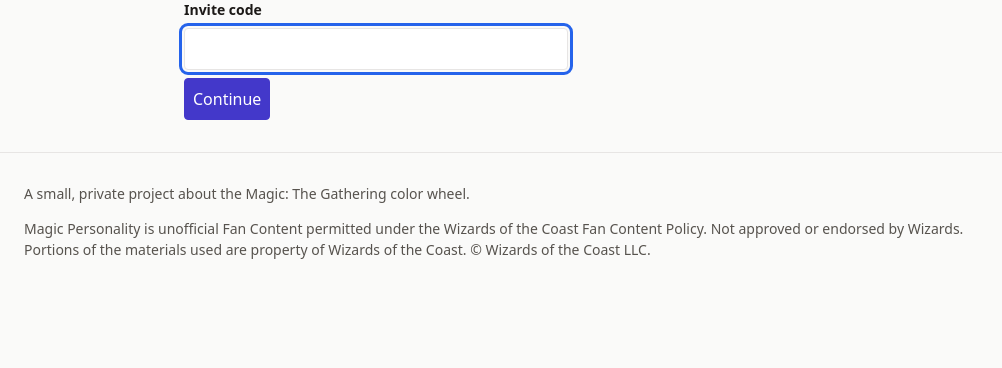
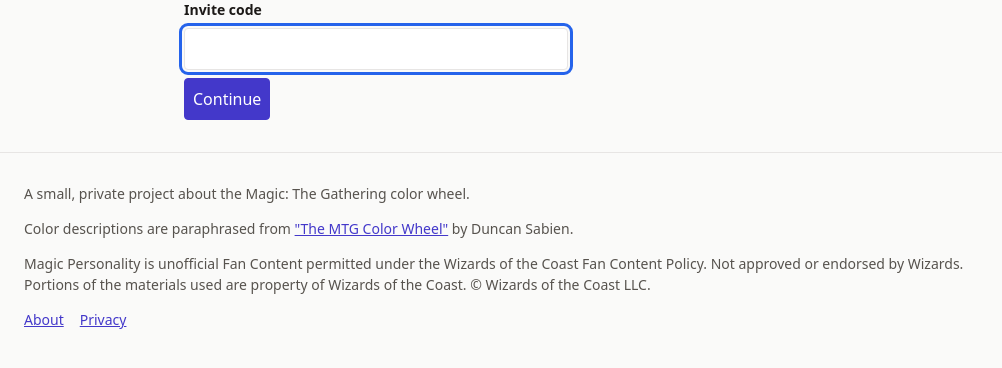
Before and after one commit to jana-ja/Magic_Personality, a Django app: page /gate/ in a window 1280 px wide. Shown: the part 227-595 px from the top of the page, without its empty margins (0-1002 px from the left). Run offline with Django 5.2, Linux system fonts and the light colour scheme.

Commit message:
feat: Rechtliches und About (Task 1.11)
Pflichtangaben und Quellenkennzeichnung (PRD §9, D-12):

- Footer bekommt einen sichtbaren Quellenlink auf den Substack-Artikel
  ("The MTG Color Wheel" von Duncan Sabien) — der Fan-Content-Hinweis
  selbst steht schon seit Task 1.5. rel="noopener noreferrer" auf dem
  externen Link, damit unsere eigene Seiten-URL beim Klick nicht als
  Referrer an Substack geht (NFR-7 gilt auch für das, was die Seite
  selbst nach außen weitergibt, nicht nur für eigenes Tracking).
- Neue Seiten /about/ und /privacy/ in apps/core, verlinkt aus dem
  Footer. Liegen bewusst *nicht* auf der Gate-Ausnahmeliste — FR-A1
  kennt keine Ausnahme.
- About: Kurzbeschreibung plus Kontakt-E-Mail (mailto-Link).
- Privacy: expliziter Platzhalter, wie in der Roadmap vorgesehen —
  der eigentliche Inhalt kommt mit Task 2.14. Nennt ehrlich, was
  technisch schon anfällt (signiertes Gate-Cookie ohne persönliche
  Daten, IP-Adressen der Invite-Code-Versuche), ohne eine Löschfrist
  zu behaupten, die es noch nicht gibt.

14 neue/erweiterte Tests: beide Seiten hinter dem Gate (FR-A1),
rendern korrekt, About trägt die Kontakt-E-Mail, Privacy nennt sich
selbst "placeholder", der Footer verlinkt Quelle und beide neuen
Seiten. Live im Browser verifiziert (About/Privacy rendern korrekt,
mailto- und Quellenlink mit den richtigen hrefs, beide Seiten ohne
Cookie mit 302 gesperrt, keine Konsolenfehler) — vor allem um
sicherzugehen, dass das eingebettete HTML in {% blocktranslate %}
tatsächlich als Markup rendert statt escaped zu werden.

292 Tests grün, ruff sauber, makemigrations --check meldet nichts
Offenes (keine Modelländerung), check --deploy fehlerfrei bis auf
den bekannten HSTS-Hinweis.

Co-Authored-By: Claude Sonnet 5 <noreply@anthropic.com>

```diff
--- a/apps/core/urls.py
+++ b/apps/core/urls.py
@@ -6,4 +6,9 @@ urlpatterns = [
     path("healthz", views.healthz, name="healthz"),
     path("gate/", views.gate, name="gate"),
     path("robots.txt", views.robots_txt, name="robots_txt"),
+    # Task 1.11: beide liegen bewusst *nicht* auf der Gate-Ausnahmeliste
+    # (apps.core.gate.EXEMPT_EXACT_PATHS) — FR-A1 kennt keine Ausnahme,
+    # "About" und "Privacy" eingeschlossen.
+    path("about/", views.about, name="about"),
+    path("privacy/", views.privacy, name="privacy"),
 ]
--- a/apps/core/views.py
+++ b/apps/core/views.py
@@ -90,3 +90,19 @@ def gate(request):
 def robots_txt(request):
     """FR-A4: die Anwendung wird für Suchmaschinen gesperrt."""
     return HttpResponse("User-agent: *\nDisallow: /\n", content_type="text/plain")
+
+
+def about(request):
+    """About-Seite mit Kontaktangabe (Task 1.11, PRD §9)."""
+    return render(request, "core/about.html")
+
+
+def privacy(request):
+    """
+    Datenschutz-Platzhalter (Task 1.11, PRD §9). Der eigentliche
+    Inhalt (welche Daten, wo, wie lange, wie löschbar) kommt mit
+    Task 2.14, sobald mit Accounts personenbezogene Daten im
+    eigentlichen Sinn entstehen — vorher gibt es dafür nichts
+    Substanzielles zu beschreiben.
+    """
+    return render(request, "core/privacy.html")
--- a/static/css/base.css
+++ b/static/css/base.css
@@ -555,3 +555,17 @@ button {
   max-width: var(--max-content-width);
   font-size: var(--font-size-sm);
 }
+
+/* Quellenlink (Task 1.11, D-12) — dieselbe Zurückhaltung wie der
+   Fan-Content-Hinweis direkt darunter. */
+.site-footer__source {
+  max-width: var(--max-content-width);
+  font-size: var(--font-size-sm);
+}
+
+/* About/Privacy (Task 1.11) — kleine, leise Fußzeilen-Navigation. */
+.site-footer__links {
+  display: flex;
+  gap: var(--space-3);
+  margin-top: var(--space-2);
+}
--- a/templates/base.html
+++ b/templates/base.html
@@ -25,12 +25,26 @@
 
   <footer class="site-footer">
     <p>{% translate "A small, private project about the Magic: The Gathering color wheel." %}</p>
+    {% comment %} PRD §9/D-12: Inhalte sind paraphrasiert, nicht wörtlich
+       übernommen — der Artikel wird trotzdem sichtbar als Quelle
+       genannt. rel="noopener noreferrer" verhindert, dass beim Klick
+       unsere eigene Seiten-URL als Referrer an Substack geht (NFR-7,
+       "kein Tracking" gilt auch für das, was wir selbst weitergeben).
+       {% endcomment %}
+    <p class="site-footer__source">
+      {% blocktranslate trimmed %}
+        Color descriptions are paraphrased from <a href="https://homosabiens.substack.com/p/the-mtg-color-wheel" target="_blank" rel="noopener noreferrer">&quot;The MTG Color Wheel&quot;</a> by Duncan Sabien.
+      {% endblocktranslate %}
+    </p>
     {% comment %} Wortlaut nach der Wizards of the Coast Fan Content Policy
-       (PRD §9, D-12). Der Quellenlink auf den Artikel und die
-       Rechtstexte kommen mit Task 1.11. {% endcomment %}
+       (PRD §9, D-12). {% endcomment %}
     <p class="site-footer__fan-content">
       {% translate "Magic Personality is unofficial Fan Content permitted under the Wizards of the Coast Fan Content Policy. Not approved or endorsed by Wizards. Portions of the materials used are property of Wizards of the Coast. © Wizards of the Coast LLC." %}
     </p>
+    <nav class="site-footer__links" aria-label="{% translate 'More about this site' %}">
+      <a href="{% url 'about' %}">{% translate "About" %}</a>
+      <a href="{% url 'privacy' %}">{% translate "Privacy" %}</a>
+    </nav>
   </footer>
 
   {% block extra_body %}{% endblock %}
```
Also changed, not shown: apps/colors/tests/test_views.py (+18 -0 lines), apps/core/tests/test_legal_pages.py (added, +40 -0 lines), docs/ROADMAP.md (+3 -3 lines), templates/core/about.html (added, +16 -0 lines), templates/core/privacy.html (added, +14 -0 lines).
